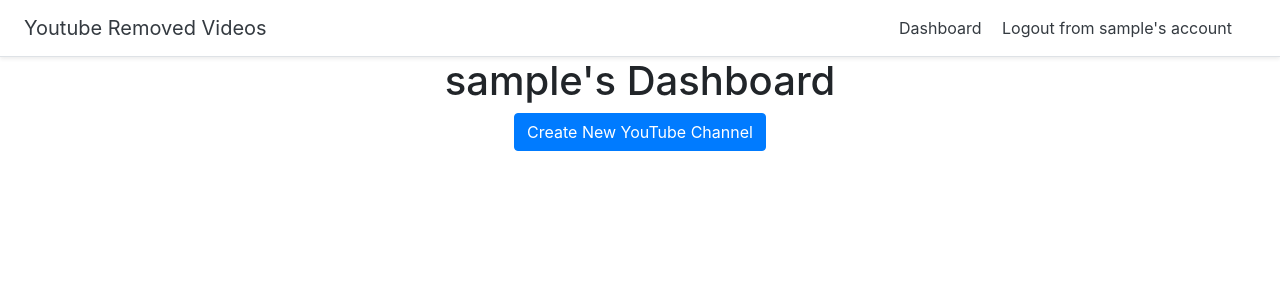
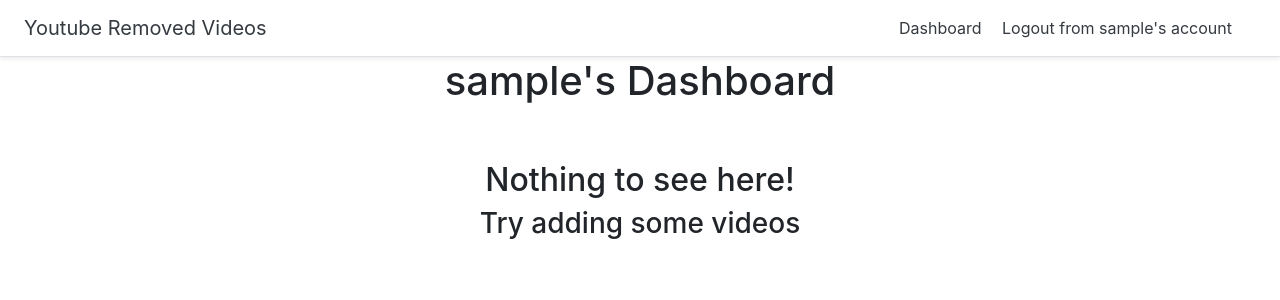
Before and after one commit to Jattwood90/YT_Django_App, a Django app: page /dashboard in a window 1280 px wide. Shown: the top 300 px of the page. Run offline with Django 3.2, Linux system fonts and the light colour scheme; the visitor is signed in with stand-in values (Sample User, id 1); data that the repository does not hold is empty; some libraries are stand-ins or nearby versions.

Commit message:
permissions

```diff
--- a/videos/models.py
+++ b/videos/models.py
@@ -1,5 +1,6 @@
 from django.db import models
 from django.contrib.auth.models import User
+
 
 class Video(models.Model):
     title = models.CharField(max_length=255)
@@ -9,10 +10,13 @@
         return self.title
 
 class YT(models.Model):
+
     title = models.CharField(max_length=255)
     url = models.URLField()
     youtube_id = models.CharField(max_length=255)
-    video = models.ForeignKey(Video, on_delete=models.CASCADE, blank=True, null=False)
+    video = models.ForeignKey(Video, on_delete=models.CASCADE)
+    created_at = models.DateTimeField(auto_now_add=True, null=False)
+    updated_at = models.DateTimeField(auto_now=True, null=False)
 
     def __str__(self):
         return self.title + ', Youtube ID: ' + self.youtube_id
--- a/videos/static/app.js
+++ b/videos/static/app.js
@@ -31,4 +31,9 @@
 		function addVideo(video_id) {
 			$('#id_url').val('https://www.youtube.com/watch?v=' + video_id);
 			$('#submit_video').submit();
+		};
+
+
+		function goBack() {
+		    window.history.back();
 		}
--- a/videos/templates/videos/base.html
+++ b/videos/templates/videos/base.html
@@ -5,7 +5,7 @@
 <head>
   <meta charset="utf-8">
   <meta name="viewport" content="width=device-width, initial-scale=1, shrink-to-fit=no">
-  <title></title>
+  <title>RPU Copyright Database</title>
   <link rel="stylesheet" href="https://stackpath.bootstrapcdn.com/bootstrap/4.2.1/css/bootstrap.min.css" integrity="sha384-GJzZqFGwb1QTTN6wy59ffF1BuGJpLSa9DkKMp0DgiMDm4iYMj70gZWKYbI706tWS" crossorigin="anonymous">
   <link href="{% static 'custom.css' %}" rel="stylesheet">
   <link rel="shortcut icon" type="image/png" href="{% static 'favicon.png' %}" />
--- a/videos/templates/videos/dashboard.html
+++ b/videos/templates/videos/dashboard.html
@@ -3,33 +3,54 @@
 <div class="container">
     <div class="text-center">
         <h1>{{ user.username }}'s Dashboard</h1>
-	        <a href="{% url 'create_list' %}" class="btn btn-primary">Create New YouTube Channel</a>
     </div>
 </div>
-
 <!-- Videos Display -->
-
-	    {% for list in lists %}
-	    <div class="row text-center">
-	    	<h2><a href="{% url 'detail_list' list.id %}">{{ list.title }}</a></h2>
-		</div>
-	    {% endfor %}
-
+<div class="container">
+    <div class="text-center">
+        {% if videos %}
+        {% for video in videos %}
+        <h2><a href="{% url 'detail_list' video.id %}">{{ video.title }}</a></h2>
+        <a href="{% url 'delete_list' video.id %}" class="btn btn-danger">Delete</a>
+        <a href="{% url 'update_list' video.id %}" class="btn btn-primary">Edit</a>
+        <a href="{% url 'add_YT_video' video.id %}" class="btn btn-primary">Add Video</a>
         <div class="row">
-	      {% for video in videos %}
-
+            {% if video.yt_set.all %}
+            {% for yt in video.yt_set.all %}
             <div class="col-md-4 mt-3">
                 <div class="card mb-4 shadow-sm">
-	          <iframe width="100%" height="225" src="https://www.youtube.com/embed/{{ video.youtube_id }}" frameborder="0" allow="accelerometer; autoplay; encrypted-media; gyroscope; picture-in-picture" allowfullscreen></iframe>
+                    <iframe width="100%" height="225" src="https://www.youtube.com/embed/{{ yt.youtube_id }}" frameborder="0" allow="accelerometer; autoplay; encrypted-media; gyroscope; picture-in-picture" allowfullscreen></iframe>
                     <div class="card-body">
-	            <p class="card-text"><a href="{{ video.url }}">{{ video.title }}</a></p>
-	            <p class="card-text">Channel ID: <a href="{% url 'detail_list' video.id %}">{{ video.video }}</a></p>
+                        <p class="card-text"><a href="{{ yt.url }}">{{ yt.url }}</a></p>
+                        <p class="card-text">Channel ID: <a href="{% url 'detail_list' video.id %}">{{ yt.video }}</a></p>
                     </div>
                 </div>
             </div>
-
-
+            <br>
+            {% endfor %}
+            {% else %}
+            <br>
+            <br>
+            <div class="row text-center">
+                <div class="container">
+                    <h3>No videos for this channel</h2>
+                        <h4>Try adding some videos
+                    </h3>
+                </div>
+            </div>
+            {% endif %}
+        </div>
         {% endfor %}
     </div>
-
+</div>
+{% else %}
+<br>
+<br>
+<div class="row text-center">
+    <div class="container">
+        <h2>Nothing to see here!</h2>
+        <h3>Try adding some videos</h3>
+    </div>
+</div>
+{% endif %}
 {% endblock %}
--- a/videos/templates/videos/delete_yt_video.html
+++ b/videos/templates/videos/delete_yt_video.html
@@ -1,4 +1,5 @@
 {% extends 'videos/base.html' %}
+{% load static %}
 {% block content %}
 
 <div class="container">
@@ -7,7 +8,7 @@
 		{% csrf_token %}
 		{{ form.as_p }}
 		<button type="submit" class="btn btn-danger">Delete</button>
-		<button type="submit" class="btn btn-primary">Back</button>
+		<button type="submit" class="btn btn-primary"><a href="{% url 'dashboard' %}" class="btn btn-primary">Back</a></button>
 	</form>
 
 <br>
@@ -22,5 +23,5 @@
         </div>
     </div>
 </div>
-
+<script src="{% static 'app.js' %}"></script>
 {% endblock %}
--- a/videos/views.py
+++ b/videos/views.py
@@ -4,6 +4,8 @@
 from django.contrib import messages
 from django.contrib.auth.forms import UserCreationForm
 from django.contrib.auth import authenticate, login
+from django.contrib.auth.decorators import login_required
+from django.contrib.auth.mixins import LoginRequiredMixin
 from .models import Video, YT
 from django.forms import formset_factory
 from .forms import YTForm, SearchForm
@@ -12,6 +14,7 @@
 import urllib
 import requests
 
+
 import os
 from dotenv import load_dotenv
 load_dotenv()
@@ -19,19 +22,19 @@
 
 YOUTUBE_API_KEY = os.environ.get("YOUTUBE_API_KEY")
 
+@login_required
 def home(request):
 	channels = Video.objects.all()
-	print(channels)
-	return render(request, 'videos/home.html', {'channels':channels})
+	recents = Video.objects.all().order_by('-id')[:3]
+	return render(request, 'videos/home.html', {'channels':channels, 'recents':recents})
 
+@login_required
+def dashboard(request):
+	videos = Video.objects.filter(user=request.user)
+	print(videos)
+	return render(request, 'videos/dashboard.html', {'videos':videos})
 
-def dashboard(request):
-	videos = YT.objects.all().order_by('-video')
-	lists = Video.objects.all()
-	print(videos)
-	return render(request, 'videos/dashboard.html', {'videos':videos, 'lists':lists})
-
-
+@login_required
 def add_YT_video(request, pk):
 
 	form = YTForm()
@@ -72,10 +75,10 @@
 
 	return render(request, 'videos/add_YT_video.html', {'form': form,
 														'search_form':search_form,
-														'videos':videos
+														'videos':videos})
 
 
-														})
+@login_required
 def video_search(request):
 	search_form = SearchForm(request.GET)
 	if search_form.is_valid():
@@ -85,14 +88,20 @@
 		return JsonResponse(response.json())
 	return JsonResponse({'Error':'Not able to validate form'})
 
-class DeleteVideo(generic.DeleteView):
+class DeleteVideo(LoginRequiredMixin, generic.DeleteView):
 	model = YT
 	template_name = 'videos/delete_YT_video.html'
 	success_url = reverse_lazy('dashboard')
+	# might need cleaning here
+	def get_object(self):
+		video = super(DeleteVideo, self).get_object()
+		if not video.user == self.request.user:
+			raise Http404
+		return video
 
-class SignUp(generic.CreateView):
+class SignUp(LoginRequiredMixin, generic.CreateView):
 	form_class = UserCreationForm
-	success_url = reverse_lazy('home')
+	success_url = reverse_lazy('dashboard')
 	template_name = 'registration/signup.html'
 
 	def form_valid(self, form):
@@ -103,7 +112,7 @@
 		return view
 
 
-class CreateList(generic.CreateView):
+class CreateList(LoginRequiredMixin, generic.CreateView):
 	model = Video
 	fields = ['title']
 	template_name = 'videos/create_list.html'
@@ -115,12 +124,12 @@
 		return redirect('dashboard')
 
 
-class DetailList(generic.DetailView):
+class DetailList(LoginRequiredMixin, generic.DetailView):
 	model = Video
 	template_name = 'videos/detail_list.html'
 
 
-class UpdateList(generic.UpdateView):
+class UpdateList(LoginRequiredMixin, generic.UpdateView):
 	model = Video
 	template_name = 'videos/update_list.html'
 	fields = ['title']
```
Also changed, not shown: videos/templates/videos/delete_list.html (+3 -5 lines), videos/templates/videos/detail_list.html (+5 -5 lines), videos/templates/videos/home.html (+14 -5 lines), videos/migrations/0001_initial.py, videos/migrations/0002_auto_20210129_1811.py (deleted), 2 other files. Lines whose indentation alone changed are shown as unchanged.
